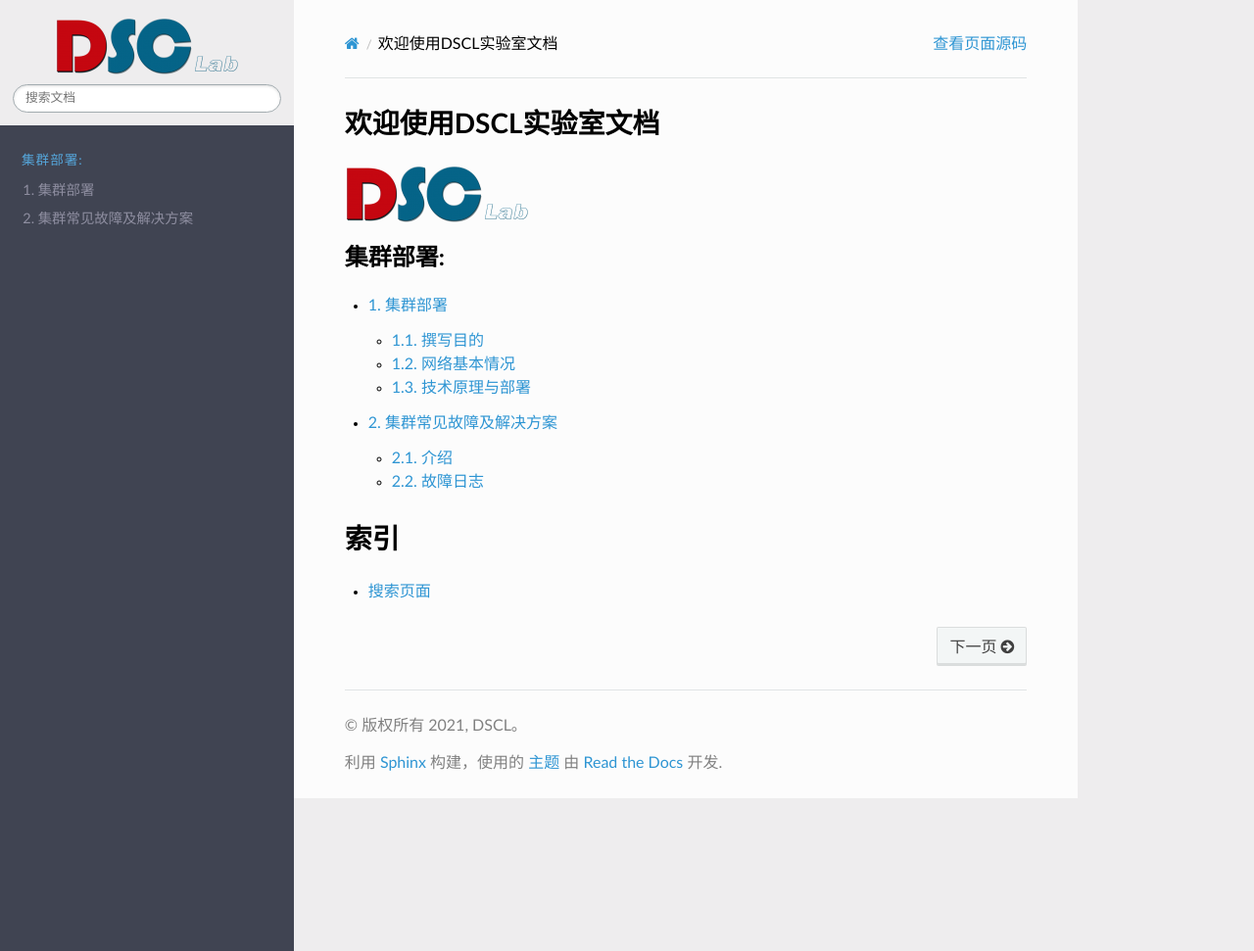
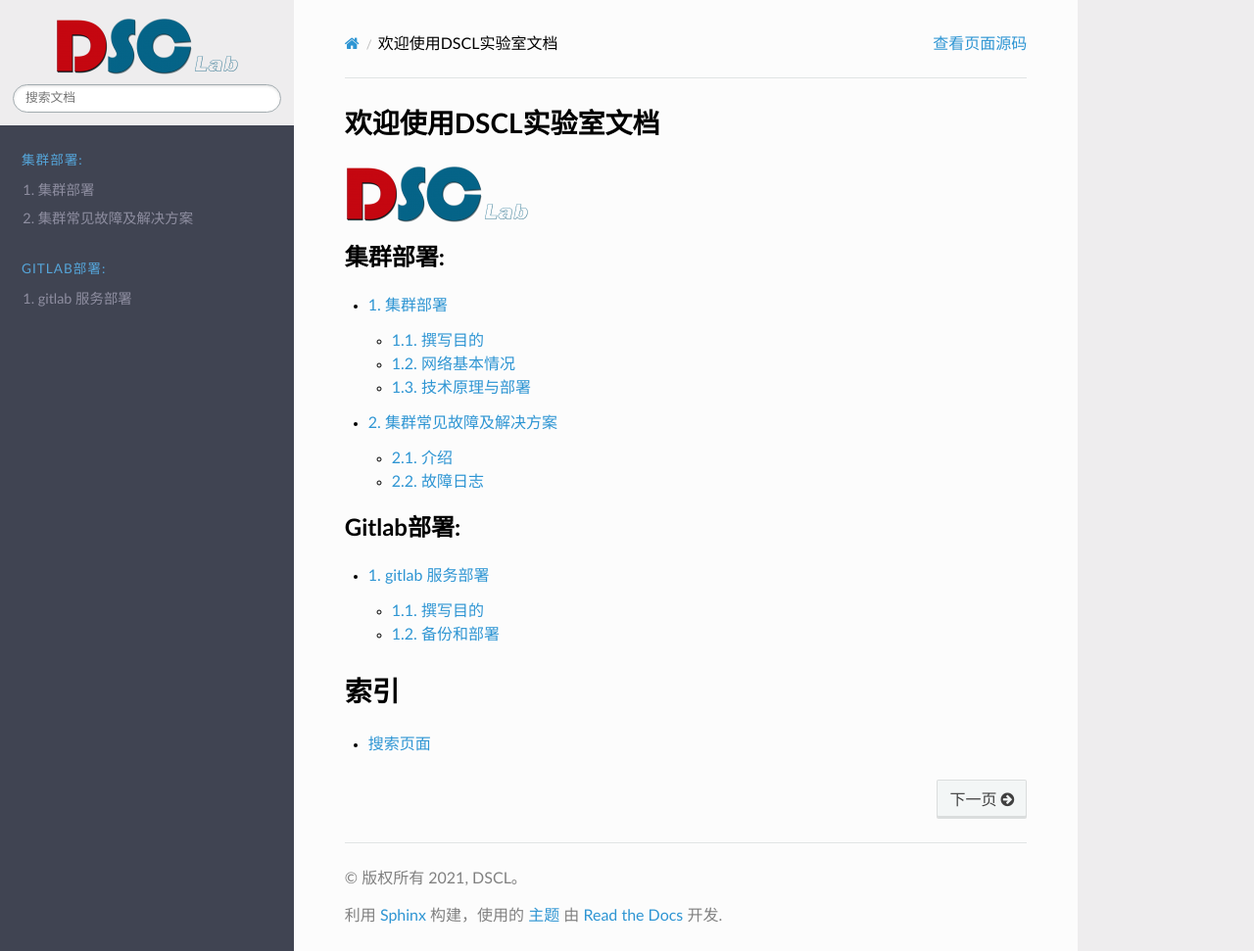
Before and after one commit to CDDSCLab/dscl-docs, a Sphinx documentation site: the page built from source/index.rst, in a window 1280 px wide and 971 px high. Shown: the whole window at 98% size. Built offline with Sphinx 7.4.7 and the Read the Docs theme 2.0.0, drawn with Linux system fonts in a browser that asks for light colours; formulas are drawn with MathJax 3; some of the changed lines change nothing that is shown.

Commit message:
[docs] Add gitlab deployment doc (#3)

```diff
--- /dev/null
+++ b/source/gitlab/deployment.rst
@@ -0,0 +1,64 @@
+.. _gitlab_deployment:
+
+===============
+gitlab 服务部署
+===============
+
+.. contents:: 目录
+
+撰写目的
+===============
+
+方便大家协作开发，利用 gitlab-ce 开源组件搭建了实验室内部的 `git 服务`_。
+本文文档主要用于介绍服务的部署和备份。
+
+当前该服务部署在 master 服务器上，路径为：`/home/dscl/gitlab`
+
+.. _`git 服务`: http://git.dscl.team/
+
+备份和部署
+===========
+
+1. 在 `.env` 中文件中,设置 `app_root` 路径.
+
+2. 启动gitlab
+
+.. code-block:: shell
+
+    docker-compose up -d
+
+需要等待一段时间，才能启动成功,可以使用 `docker log <container name>` 查看.
+
+3. 导入备份文件
+
+    目前每次备份的文件在 `dscl-gitlab-backup`_
+
+    1. 导入备份文件到 ``data/backups`` 中，注意文件权限
+
+    2. 将 ``config/gitlab.rb`` 和 ``config/gitlab-secrets.json`` 放到项目目录下的 ``config`` 中
+
+    3. 进入 gitlab container 命令行, 设置备份文件的权限
+    ``chown git:git <backup_file>``
+
+    4. 关闭相关服务
+
+    .. code-block:: shell
+
+        gitlab-ctl stop unicorn
+        gitlab-ctl stop puma
+        gitlab-ctl stop sidekiq
+
+
+4. 导入备份
+
+.. code-block:: shell
+
+    gitlab-backup restore BACKUP=<backup_file>
+
+**注意，文件名字不要包含后缀 _gitlab_backup.tar**
+
+上述详细的步骤请参考 `gitlab-restore`_
+
+
+.. _`dscl-gitlab-backup`: http://cddsclab.f3322.net:9000/minio/backup/gitlab/
+.. _`gitlab-restore`: https://docs.gitlab.com/ee/raketasks/backup_restore.html#restore-for-docker-image-and-gitlab-helm-chart-installations
--- a/source/index.rst
+++ b/source/index.rst
@@ -14,6 +14,13 @@
    cluster/deployment/deployment.rst
    cluster/deployment/question.rst
 
+.. toctree::
+   :maxdepth: 2
+   :caption: Gitlab部署:
+   :numbered:
+
+   gitlab/deployment.rst
+
 
 索引
 ==================
```
